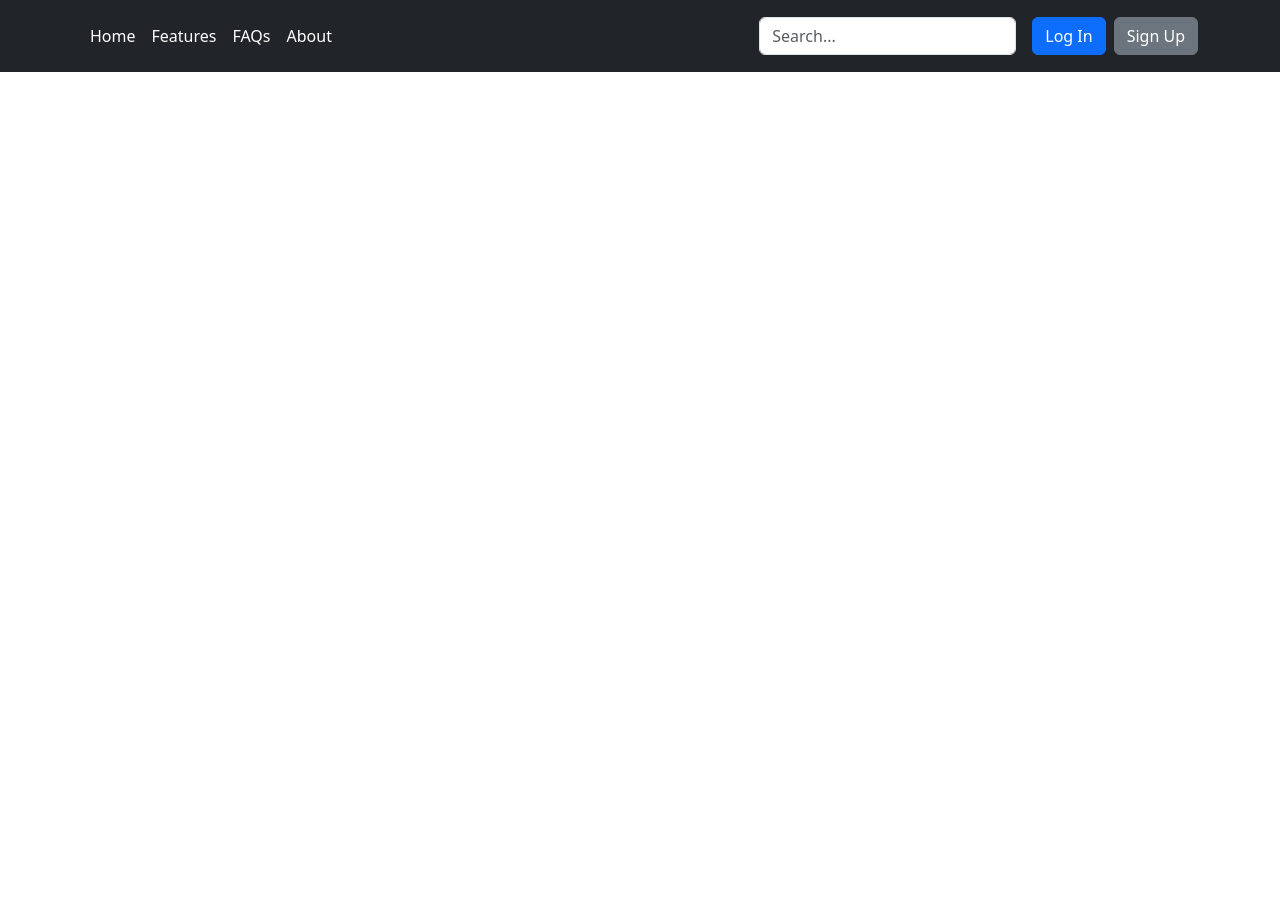
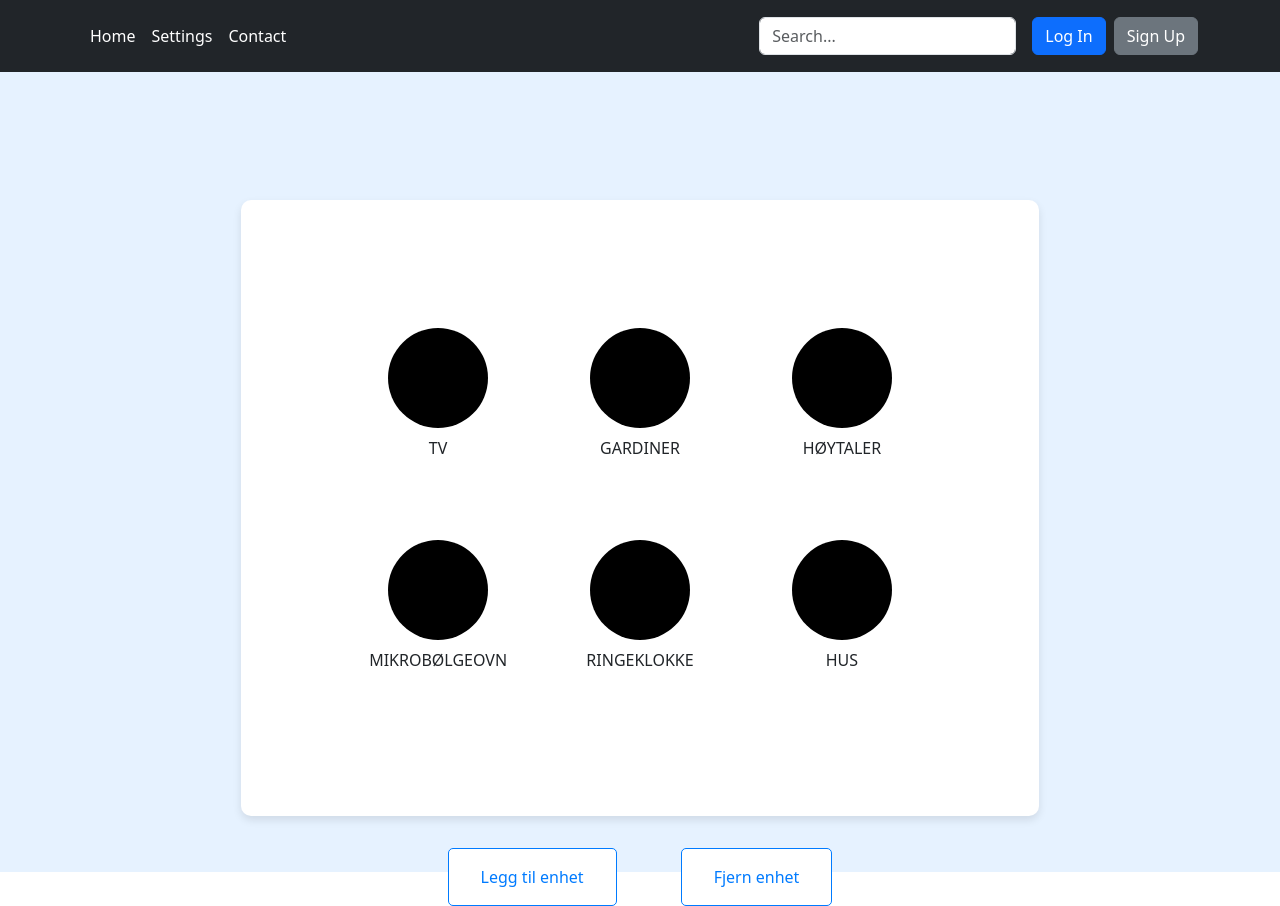
Before and after one commit to lolofg/software_engineering, a React (Create React App) app in the folder frontend/: page / in a window 1280 px wide. Before the commit the page ends 800 px from the top, so only its background shows below. Built offline with nearby package versions, Linux system fonts and the light colour scheme.

Commit message:
midlertidig design mainpage user

```diff
--- a/frontend/src/components/Header.js
+++ b/frontend/src/components/Header.js
@@ -25,9 +25,8 @@ function Header({user}) {
                                     </Link>
                                 )
                         }
-                        <li><a href="#" className="nav-link px-2 text-white">Features</a></li>
-                        <li><a href="#" className="nav-link px-2 text-white">FAQs</a></li>
-                        <li><a href="#" className="nav-link px-2 text-white">About</a></li>
+                        <li><a href="#" className="nav-link px-2 text-white">Settings</a></li>
+                        <li><a href="#" className="nav-link px-2 text-white">Contact</a></li>
                     </ul>
 
                     <form className="col-12 col-lg-auto mb-3 mb-lg-0 me-lg-3">
--- a/frontend/src/index.css
+++ b/frontend/src/index.css
@@ -112,4 +112,61 @@ code {
 .link_item:hover {
   text-decoration: underline;
 }
-/* enden på logg inn side css  */
+/* slutten på logg inn side css  */
+
+/* Starten på MainPage CSS */
+.mainpage_wrapper {
+  display: flex;
+  flex-direction: column;
+  align-items: center;
+  background-color: #e6f2ff;
+  height: 100vh;
+  padding-top: 8rem;
+}
+
+.device_grid {
+  display: grid;
+  grid-template-columns: repeat(3, 1fr);
+  gap: 4rem;
+  background-color: white;
+  border-radius: 10px;
+  padding: 8rem;
+  box-shadow: 0 4px 8px rgba(0, 0, 0, 0.1);
+}
+
+.device_item {
+  display: flex;
+  flex-direction: column;
+  align-items: center;
+}
+
+.device_avatar {
+  width: 100px;
+  height: 100px;
+  background-color: black;
+  border-radius: 50%;
+  margin-bottom: 0.5rem;
+}
+
+.action_buttons {
+  display: flex;
+  gap: 4rem;
+  margin-top: 2rem;
+  height: 100px;
+}
+
+.button_add, .button_remove {
+  padding: 1rem 2rem;
+  font-size: 1rem;
+  color: #007bff;
+  background-color: white;
+  border: 1px solid #007bff;
+  border-radius: 5px;
+  cursor: pointer;
+  transition: background-color 0.3s;
+}
+
+.button_add:hover, .button_remove:hover {
+  background-color: #f0f8ff;
+}
+/* Slutten på MainPage CSS */
--- a/frontend/src/pages/MainPage.js
+++ b/frontend/src/pages/MainPage.js
@@ -1,13 +1,44 @@
 import React from 'react';
-import {Link} from "react-router-dom";
+import { Link } from "react-router-dom";
 import 'bootstrap/dist/css/bootstrap.min.css';
 import Header from "../components/Header";
 
 export default function MainPage() {
-    return(
+    return (
         <>
-            <Header/>
-           <></>
-        </>
-    )
+        <Header />
+        <div className="mainpage_wrapper">
+            <div className="device_grid">
+                <div className="device_item">
+                    <div className="device_avatar"></div>
+                    <p>TV</p>
+                </div>
+                <div className="device_item">
+                    <div className="device_avatar"></div>
+                    <p>GARDINER</p>
+                </div>
+                <div className="device_item">
+                    <div className="device_avatar"></div>
+                    <p>HØYTALER</p>
+                </div>
+                <div className="device_item">
+                    <div className="device_avatar"></div>
+                    <p>MIKROBØLGEOVN</p>
+                </div>
+                <div className="device_item">
+                    <div className="device_avatar"></div>
+                    <p>RINGEKLOKKE</p>
+                </div>
+                <div className="device_item">
+                    <div className="device_avatar"></div>
+                    <p>HUS</p>
+                </div>
+            </div>
+            <div className="action_buttons">
+                <button className="button_add">Legg til enhet</button>
+                <button className="button_remove">Fjern enhet</button>
+            </div>
+        </div>
+    </>
+    );
 }
```
